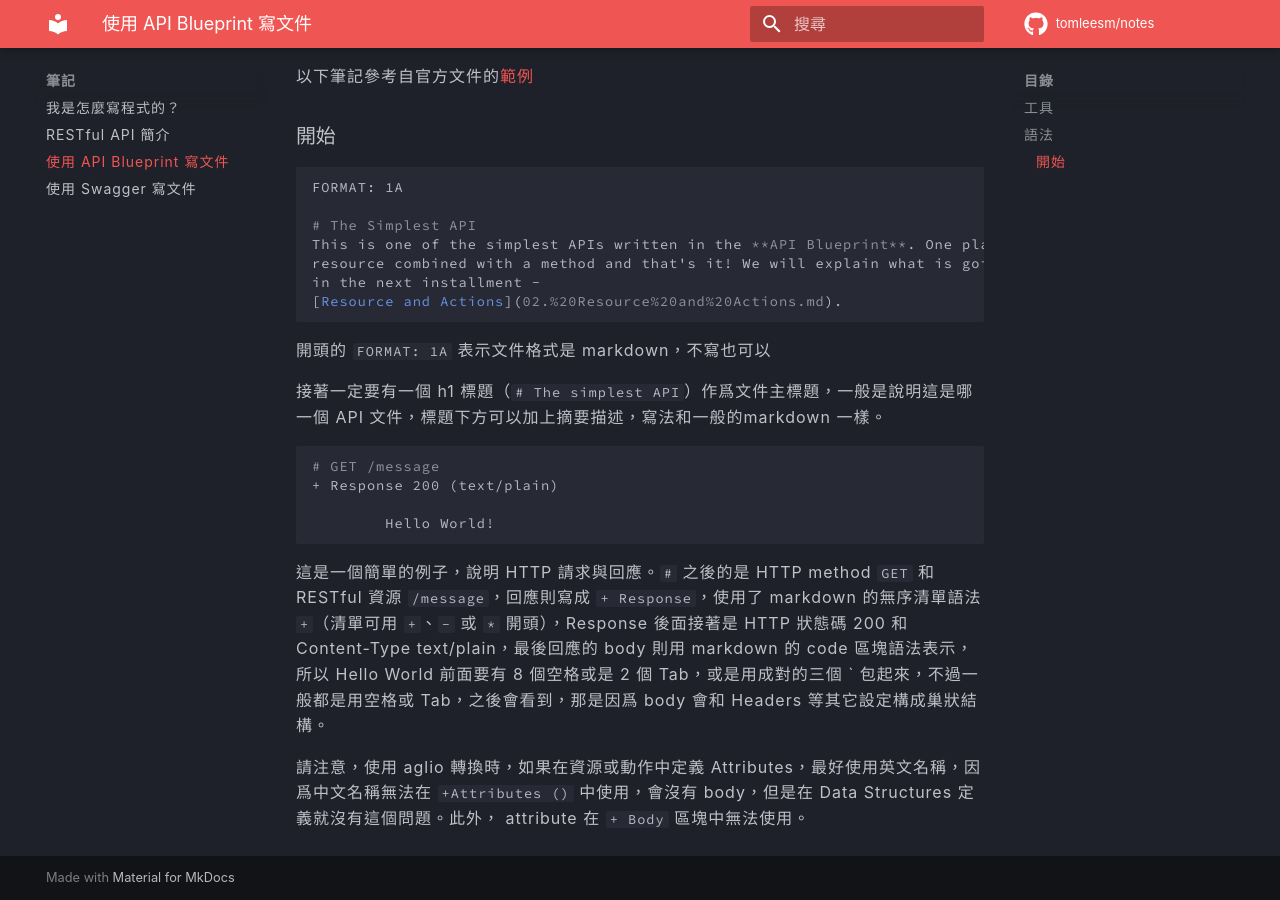
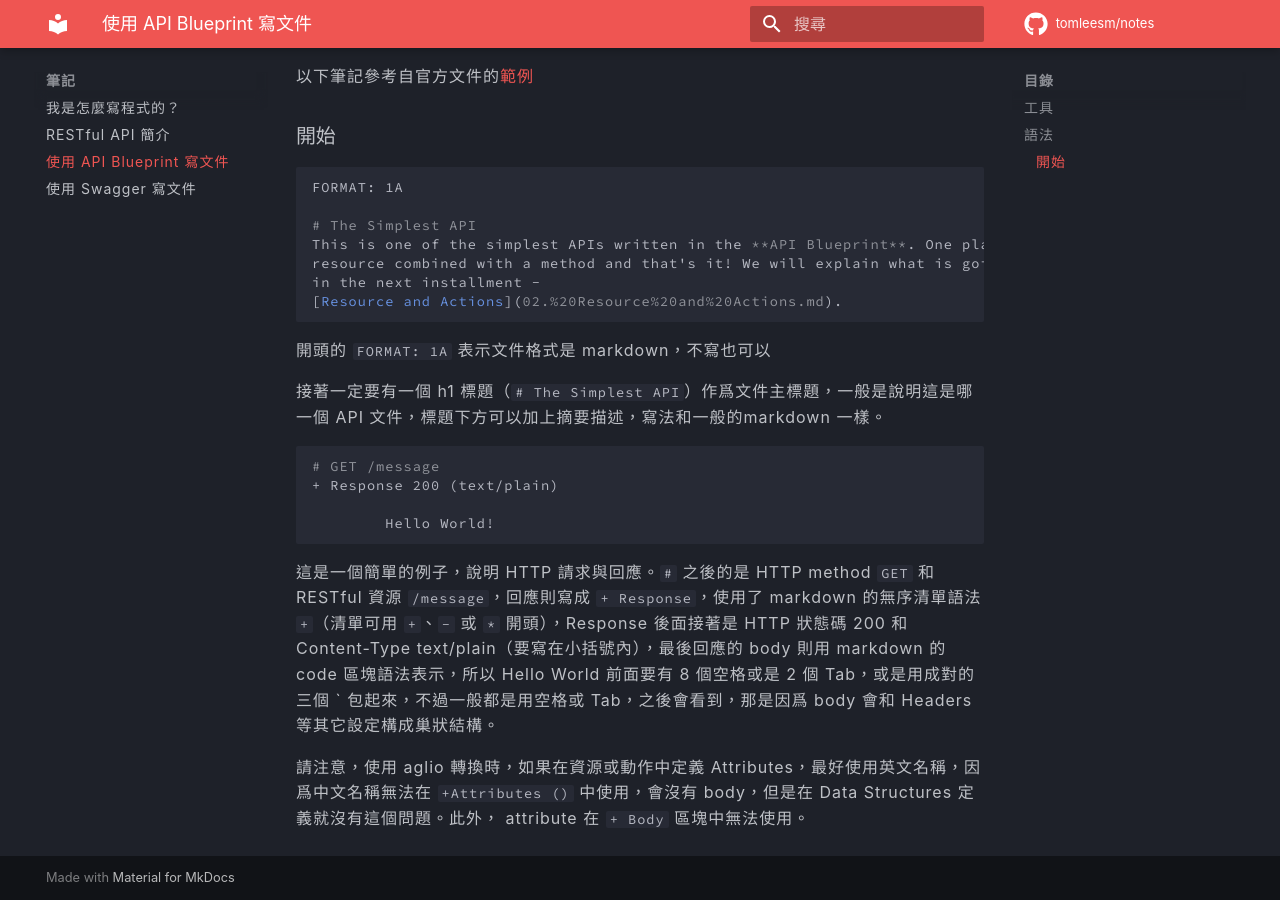
Before and after one commit to tomleesm/notes, an MkDocs documentation site: the page built from docs/api-blueprint.md, in a window 1280 px wide and 900 px high, scrolled down 654 px. Built offline with MkDocs 1.6.1 and Material for MkDocs 9.7.7, drawn with Linux system fonts in a browser that asks for light colours; comment, search, counter and statistics services are not loaded.

Commit message:
文章 API Blueprint 開始做些小修改

````diff
--- a/docs/api-blueprint.md
+++ b/docs/api-blueprint.md
@@ -32,7 +32,7 @@
 ```
 開頭的 `FORMAT: 1A` 表示文件格式是 markdown，不寫也可以
 
-接著一定要有一個 h1 標題（`# The simplest API`）作爲文件主標題，一般是說明這是哪一個 API 文件，標題下方可以加上摘要描述，寫法和一般的markdown 一樣。
+接著一定要有一個 h1 標題（`# The Simplest API`）作爲文件主標題，一般是說明這是哪一個 API 文件，標題下方可以加上摘要描述，寫法和一般的markdown 一樣。
 
 ``` markdown
 # GET /message
@@ -41,6 +41,6 @@
         Hello World!
 ```
 
-這是一個簡單的例子，說明 HTTP 請求與回應。`#` 之後的是 HTTP method `GET` 和 RESTful 資源 `/message`，回應則寫成 `+ Response`，使用了 markdown 的無序清單語法 `+`（清單可用 `+`、`-` 或 `*` 開頭），Response 後面接著是 HTTP 狀態碼 200 和 Content-Type text/plain，最後回應的 body 則用 markdown 的 code 區塊語法表示，所以 Hello World 前面要有 8 個空格或是 2 個 Tab，或是用成對的三個 ` 包起來，不過一般都是用空格或 Tab，之後會看到，那是因爲 body 會和 Headers 等其它設定構成巢狀結構。
+這是一個簡單的例子，說明 HTTP 請求與回應。`#` 之後的是 HTTP method `GET` 和 RESTful 資源 `/message`，回應則寫成 `+ Response`，使用了 markdown 的無序清單語法 `+`（清單可用 `+`、`-` 或 `*` 開頭），Response 後面接著是 HTTP 狀態碼 200 和 Content-Type text/plain（要寫在小括號內），最後回應的 body 則用 markdown 的 code 區塊語法表示，所以 Hello World 前面要有 8 個空格或是 2 個 Tab，或是用成對的三個 ` 包起來，不過一般都是用空格或 Tab，之後會看到，那是因爲 body 會和 Headers 等其它設定構成巢狀結構。
 
 請注意，使用 aglio 轉換時，如果在資源或動作中定義 Attributes，最好使用英文名稱，因爲中文名稱無法在 `+Attributes ()` 中使用，會沒有 body，但是在 Data Structures 定義就沒有這個問題。此外， attribute 在 `+ Body` 區塊中無法使用。
````
